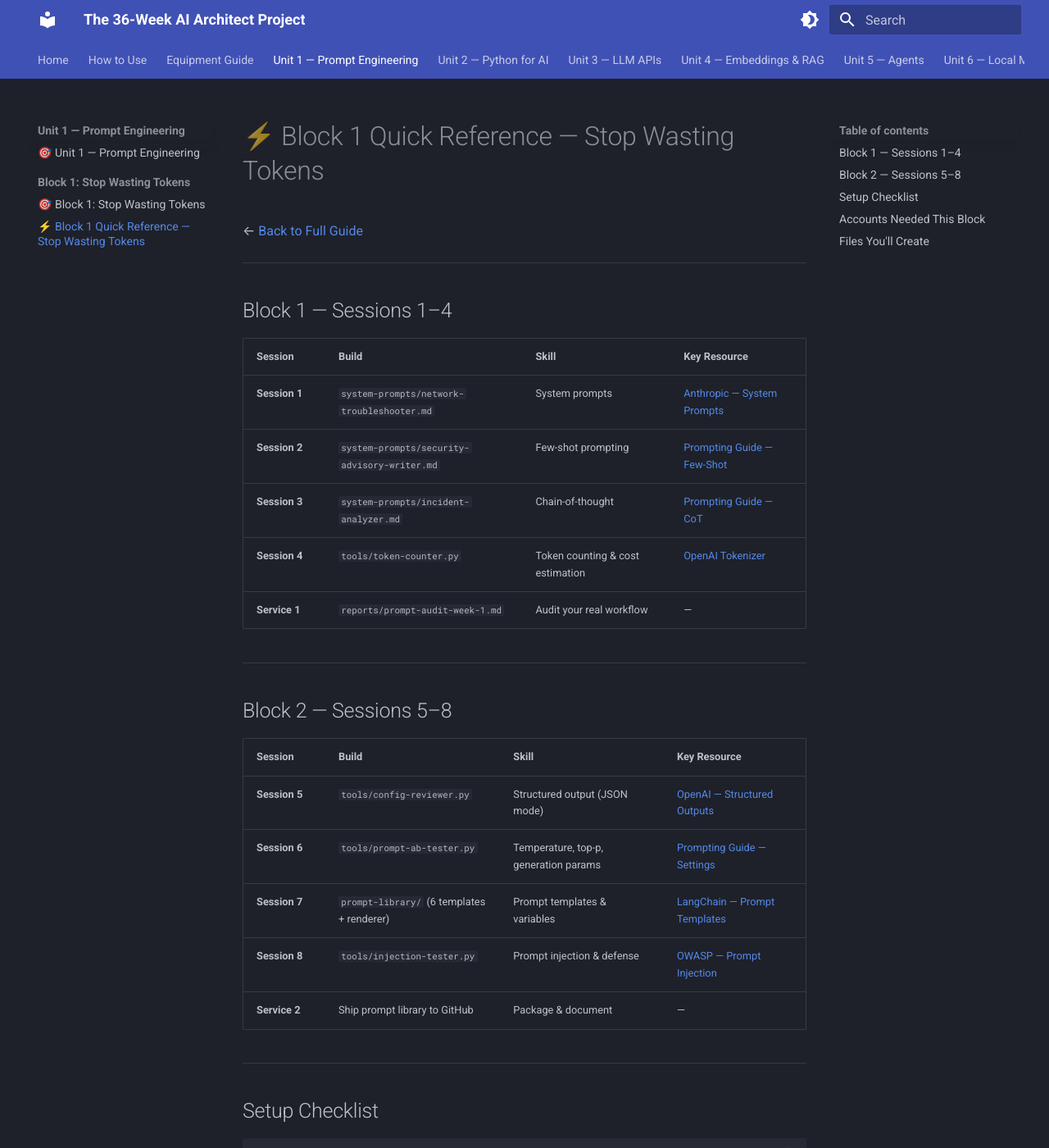
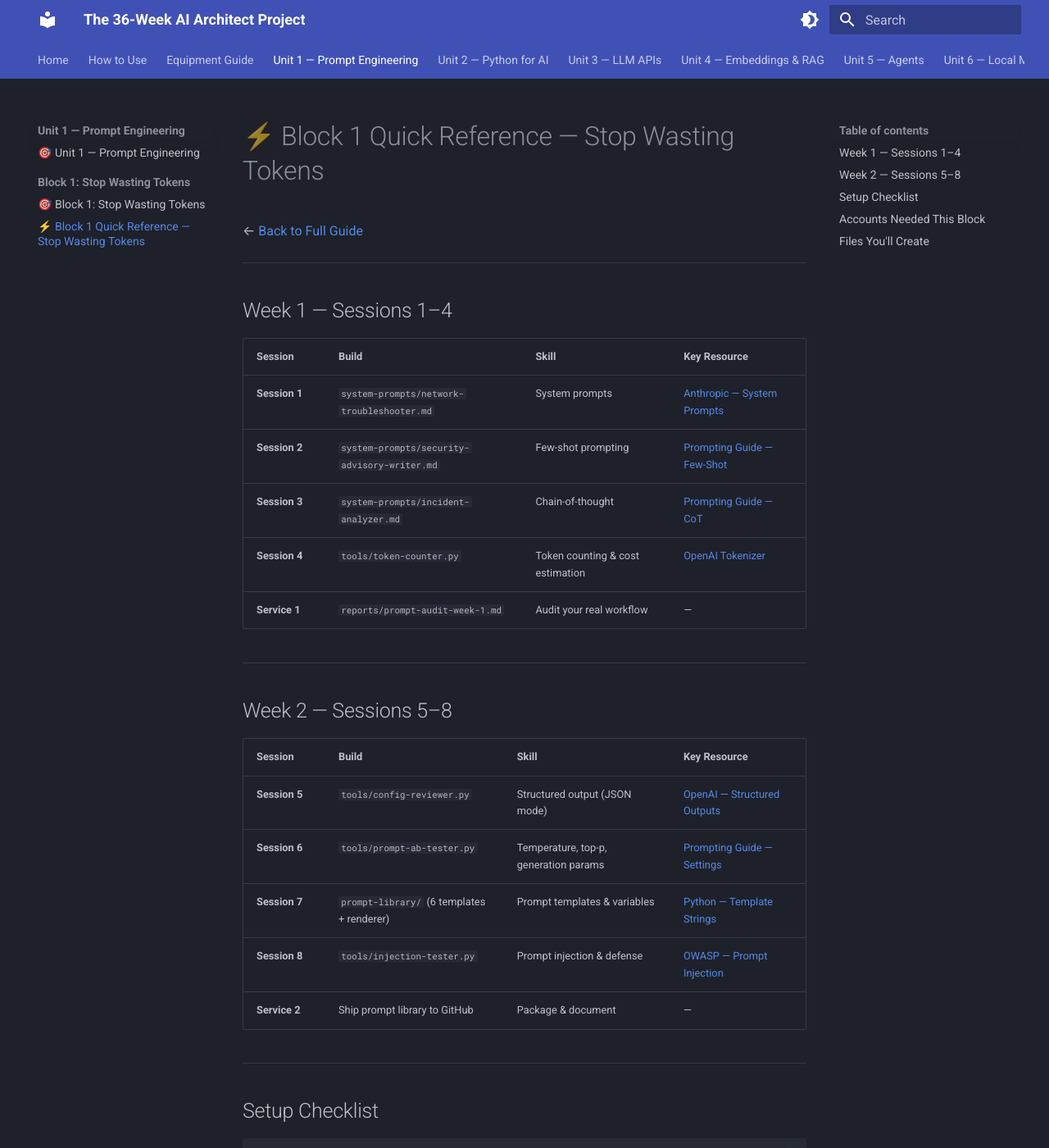
Before and after one commit to patrickdaj/The-36-Week-AI-Architect-Project, an MkDocs documentation site: the page built from docs/blocks/01-prompt-engineering/01-stop-wasting-tokens/quick-ref.md, in a window 1280 px wide and 1400 px high. Shown: the whole window at 82% size. Built offline with MkDocs 1.6.1 and Material for MkDocs 9.7.7, drawn with Linux system fonts in a browser that asks for light colours.

Commit message:
Fix Block 1 session links: remove duplicates, fix broken URLs
- Session 1: replace duplicate BYS OpenAI link with specific tactics anchor
- Session 7: replace LangChain concepts index with Python Template Strings docs
- Session 8: replace dead OWASP YouTube video with Prompting Guide adversarial page
- Quick-ref: update matching links, fix Week 1/2 headers

```diff
--- a/docs/blocks/01-prompt-engineering/01-stop-wasting-tokens/quick-ref.md
+++ b/docs/blocks/01-prompt-engineering/01-stop-wasting-tokens/quick-ref.md
@@ -4,7 +4,7 @@
 
 ---
 
-## Block 1 — Sessions 1–4
+## Week 1 — Sessions 1–4
 
 | Session | Build | Skill | Key Resource |
 |---------|-------|-------|-------------|
@@ -16,13 +16,13 @@
 
 ---
 
-## Block 2 — Sessions 5–8
+## Week 2 — Sessions 5–8
 
 | Session | Build | Skill | Key Resource |
 |---------|-------|-------|-------------|
 | **Session 5** | `tools/config-reviewer.py` | Structured output (JSON mode) | [OpenAI — Structured Outputs](https://platform.openai.com/docs/guides/structured-outputs) |
 | **Session 6** | `tools/prompt-ab-tester.py` | Temperature, top-p, generation params | [Prompting Guide — Settings](https://www.promptingguide.ai/introduction/settings) |
-| **Session 7** | `prompt-library/` (6 templates + renderer) | Prompt templates & variables | [LangChain — Prompt Templates](https://python.langchain.com/docs/concepts/prompt_templates/) |
+| **Session 7** | `prompt-library/` (6 templates + renderer) | Prompt templates & variables | [Python — Template Strings](https://docs.python.org/3/library/string.html#template-strings) |
 | **Session 8** | `tools/injection-tester.py` | Prompt injection & defense | [OWASP — Prompt Injection](https://genai.owasp.org/llmrisk/llm01-prompt-injection/) |
 | **Service 2** | Ship prompt library to GitHub | Package & document | — |
 
```
Also changed, not shown: docs/blocks/01-prompt-engineering/01-stop-wasting-tokens/index.md (+3 -3 lines).
